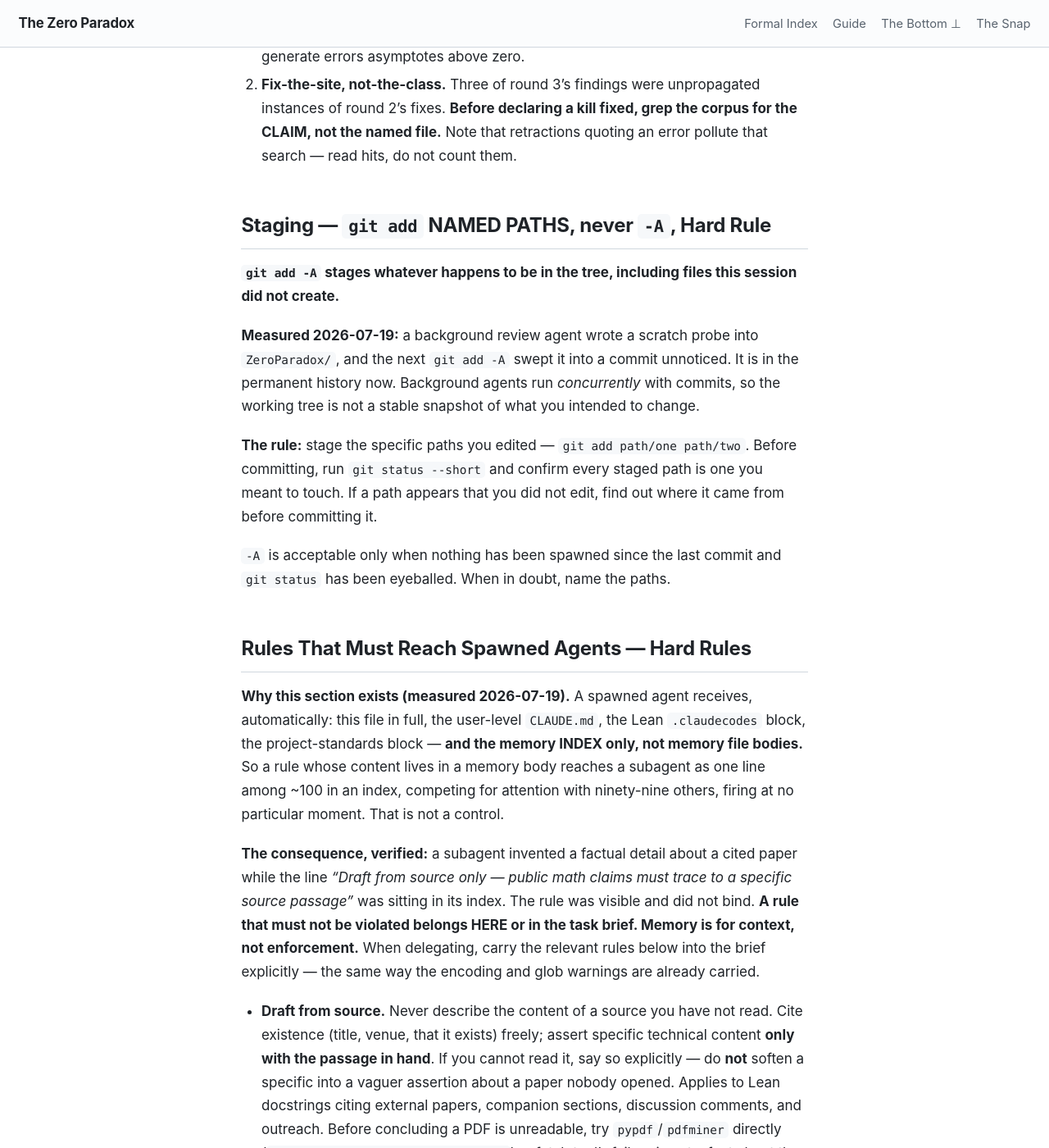
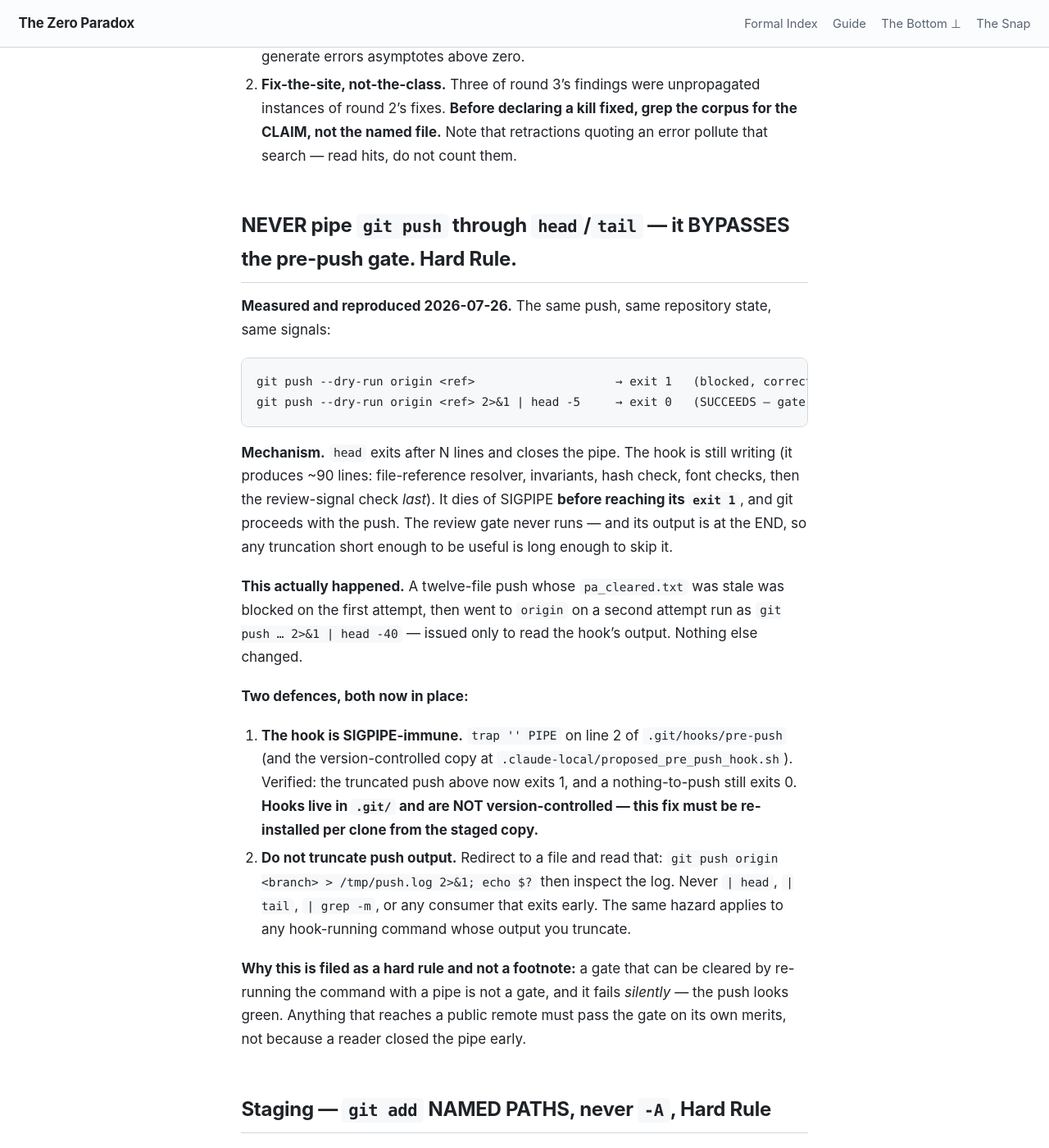
Before and after one commit to timbrigham/ZeroParadox, a Jekyll site: the page built from CLAUDE.md, in a window 1280 px wide and 1400 px high, scrolled down 6922 px. Shown: the whole window at 82% size. Built offline with Jekyll 4.4.1, drawn with Linux system fonts in a browser that asks for light colours; our own code applies the rules of GitHub Pages for plain Markdown files.

Commit message:
CLAUDE.md: git push piped through head bypasses the gate - hook now SIGPIPE-immune

````diff
--- a/CLAUDE.md
+++ b/CLAUDE.md
@@ -98,6 +98,39 @@ bedrock defect is still live. If several gates run in one round, they all share
 2. **Fix-the-site, not-the-class.** Three of round 3's findings were unpropagated instances of round 2's
    fixes. **Before declaring a kill fixed, grep the corpus for the CLAIM, not the named file.** Note that
    retractions quoting an error pollute that search — read hits, do not count them.
+
+## NEVER pipe `git push` through `head`/`tail` — it BYPASSES the pre-push gate. Hard Rule.
+
+**Measured and reproduced 2026-07-26.** The same push, same repository state, same signals:
+
+```
+git push --dry-run origin <ref>                    → exit 1   (blocked, correctly)
+git push --dry-run origin <ref> 2>&1 | head -5     → exit 0   (SUCCEEDS — gate bypassed)
+```
+
+**Mechanism.** `head` exits after N lines and closes the pipe. The hook is still writing (it produces
+~90 lines: file-reference resolver, invariants, hash check, font checks, then the review-signal check
+*last*). It dies of SIGPIPE **before reaching its `exit 1`**, and git proceeds with the push. The review
+gate never runs — and its output is at the END, so any truncation short enough to be useful is long
+enough to skip it.
+
+**This actually happened.** A twelve-file push whose `pa_cleared.txt` was stale was blocked on the first
+attempt, then went to `origin` on a second attempt run as `git push … 2>&1 | head -40` — issued only to
+read the hook's output. Nothing else changed.
+
+**Two defences, both now in place:**
+1. **The hook is SIGPIPE-immune.** `trap '' PIPE` on line 2 of `.git/hooks/pre-push` (and the
+   version-controlled copy at `.claude-local/proposed_pre_push_hook.sh`). Verified: the truncated push
+   above now exits 1, and a nothing-to-push still exits 0. **Hooks live in `.git/` and are NOT
+   version-controlled — this fix must be re-installed per clone from the staged copy.**
+2. **Do not truncate push output.** Redirect to a file and read that:
+   `git push origin <branch> > /tmp/push.log 2>&1; echo $?` then inspect the log. Never
+   `| head`, `| tail`, `| grep -m`, or any consumer that exits early. The same hazard applies to any
+   hook-running command whose output you truncate.
+
+**Why this is filed as a hard rule and not a footnote:** a gate that can be cleared by re-running the
+command with a pipe is not a gate, and it fails *silently* — the push looks green. Anything that reaches
+a public remote must pass the gate on its own merits, not because a reader closed the pipe early.
 
 ## Staging — `git add` NAMED PATHS, never `-A`, Hard Rule
 
````
